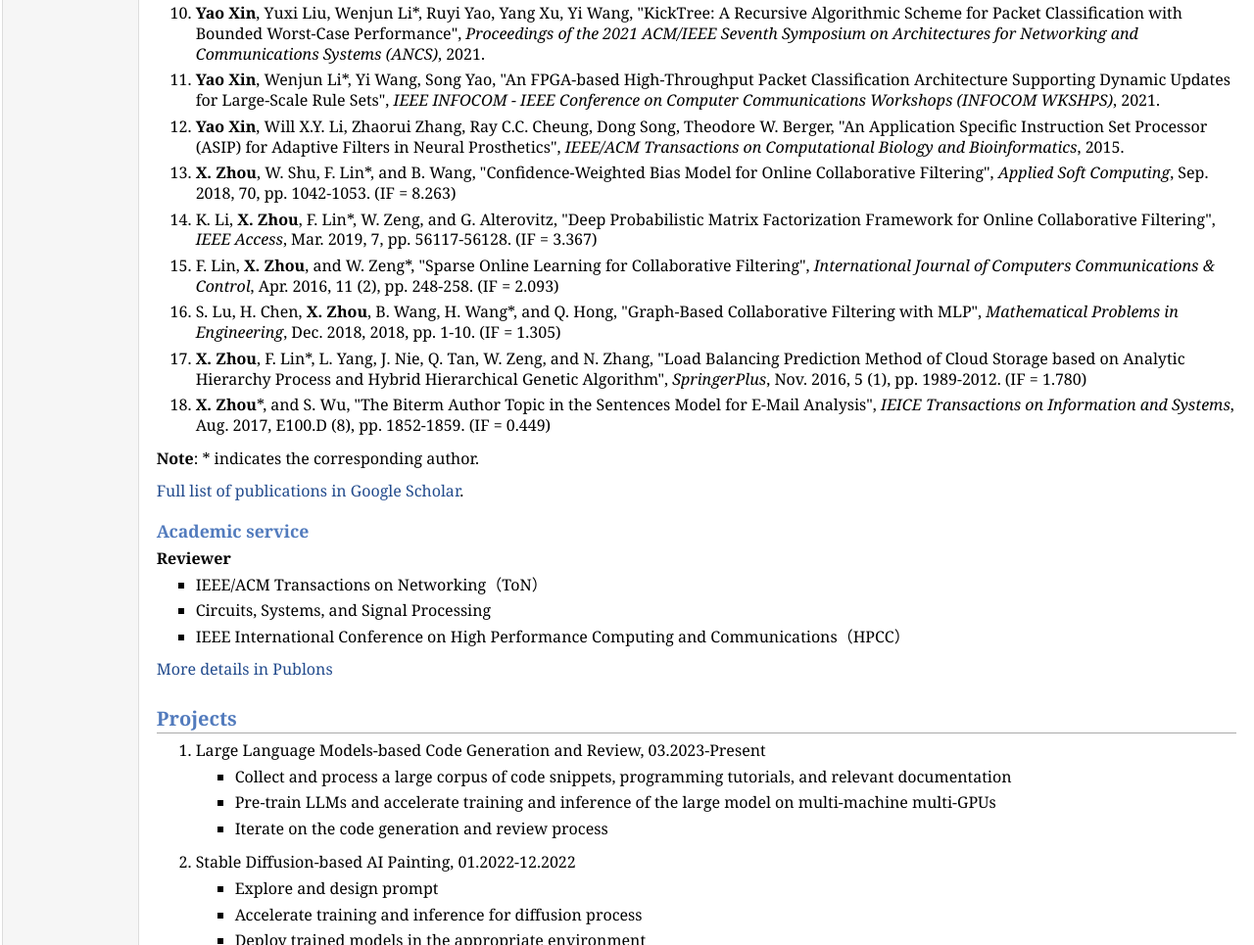
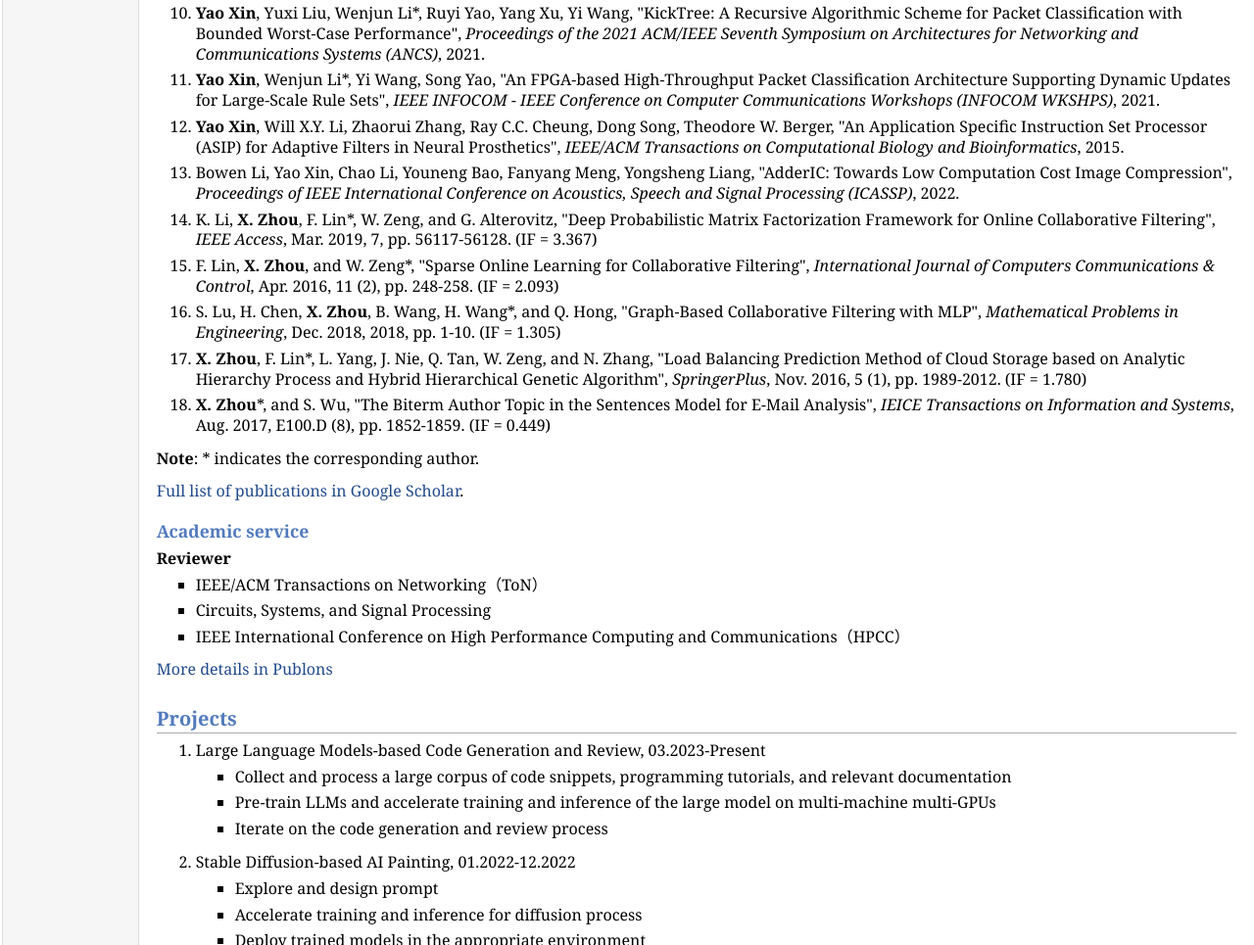
Before and after one commit to yaoxin-gzhu/yaoxin-gzhu.github.io, a plain HTML site: page index.html in a window 1280 px wide. Shown: the part 1126-2091 px from the top of the page at 98% size. Drawn offline with Linux system fonts and the light colour scheme.

Commit message:
Update index.html

```diff
--- a/index.html
+++ b/index.html
@@ -74,7 +74,7 @@ MY research interests include network intelligent hardware acceleration, VLSI de
 </li>
 <li><p><b>Yao Xin</b>, Will X.Y. Li, Zhaorui Zhang, Ray C.C. Cheung, Dong Song, Theodore W. Berger, "An Application Specific Instruction Set Processor (ASIP) for Adaptive Filters in Neural Prosthetics", <i>IEEE/ACM Transactions on Computational Biology and Bioinformatics</i>, 2015. </p>
 </li>
-<li><p><b>X. Zhou</b>, W. Shu, F. Lin*, and B. Wang, "Confidence-Weighted Bias Model for Online Collaborative Filtering", <i>Applied Soft Computing</i>, Sep. 2018, 70, pp. 1042-1053. (IF = 8.263)</p>
+<li><p>Bowen Li, Yao Xin, Chao Li, Youneng Bao, Fanyang Meng, Yongsheng Liang, "AdderIC: Towards Low Computation Cost Image Compression", <i>Proceedings of IEEE International Conference on Acoustics, Speech and Signal Processing (ICASSP)</i>, 2022. </p>
 </li>
 <li><p>K. Li, <b>X. Zhou</b>, F. Lin*, W. Zeng, and G. Alterovitz, "Deep Probabilistic Matrix Factorization Framework for Online Collaborative Filtering", <i>IEEE Access</i>, Mar. 2019, 7, pp. 56117-56128. (IF = 3.367)</p>
 </li>
```
